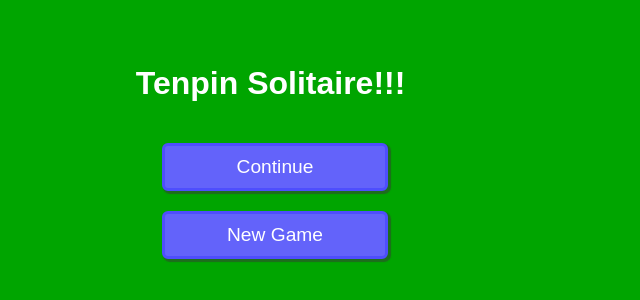
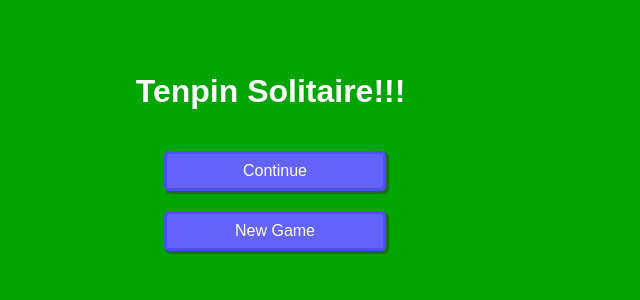
Before and after one commit to mslack42/TenPinSolitaire, a Vue app: page / in a window 1280 px wide. Shown: the part 174-474 px from the top of the page, without its empty margins (0-640 px from the left). Built offline with nearby package versions, Linux system fonts and the light colour scheme.

Commit message:
end-of-day tidy up

```diff
--- a/src/client/components/common/ActionButton.vue
+++ b/src/client/components/common/ActionButton.vue
@@ -38,11 +38,11 @@ const classes = computed(() =>
 
 <style scoped>
 .action-button {
-    padding: 10px;
-    font-size: 1.2em;
+    padding: 8px;
+    font-size: 1em;
     display: flex;
     border-style: solid;
-    border-radius: 6px;
+    border-radius: 5px;
 }
 
 .action-button.disabled {
--- a/src/client/components/game/GameView.vue
+++ b/src/client/components/game/GameView.vue
@@ -65,8 +65,8 @@ const scoreboardData = computed(() => {
     padding: 0;
     margin: 0;
     position: relative;
-    min-height: 650px;
-    max-height: 800px;
+    min-height: 630px;
+    max-height: 700px;
     max-width: 550px;
     height: 100%;
     width: 100%;
@@ -74,6 +74,6 @@ const scoreboardData = computed(() => {
     flex-direction: column;
     justify-content: center;
     align-content: space-between;
-    gap: 10px;
+    gap: 5px;
 }
 </style>
--- a/src/client/components/menu/NewGameWarningModal.vue
+++ b/src/client/components/menu/NewGameWarningModal.vue
@@ -34,5 +34,6 @@ defineEmits(['close', 'newGame'])
 .modal-button {
     display: inline-block;
     padding: 5px 15px;
+    margin: 0px 5px;
 }
 </style>
```
Also changed, not shown: 1 other file (tests, documents, lock files or other folders).
